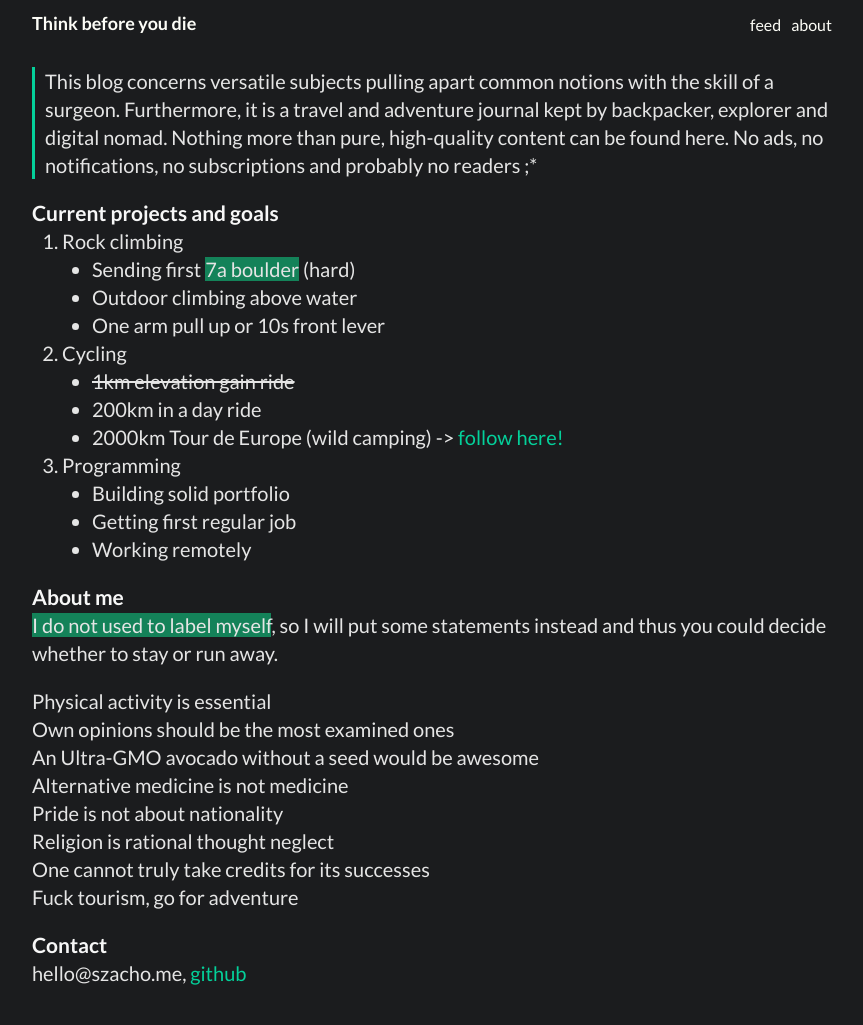
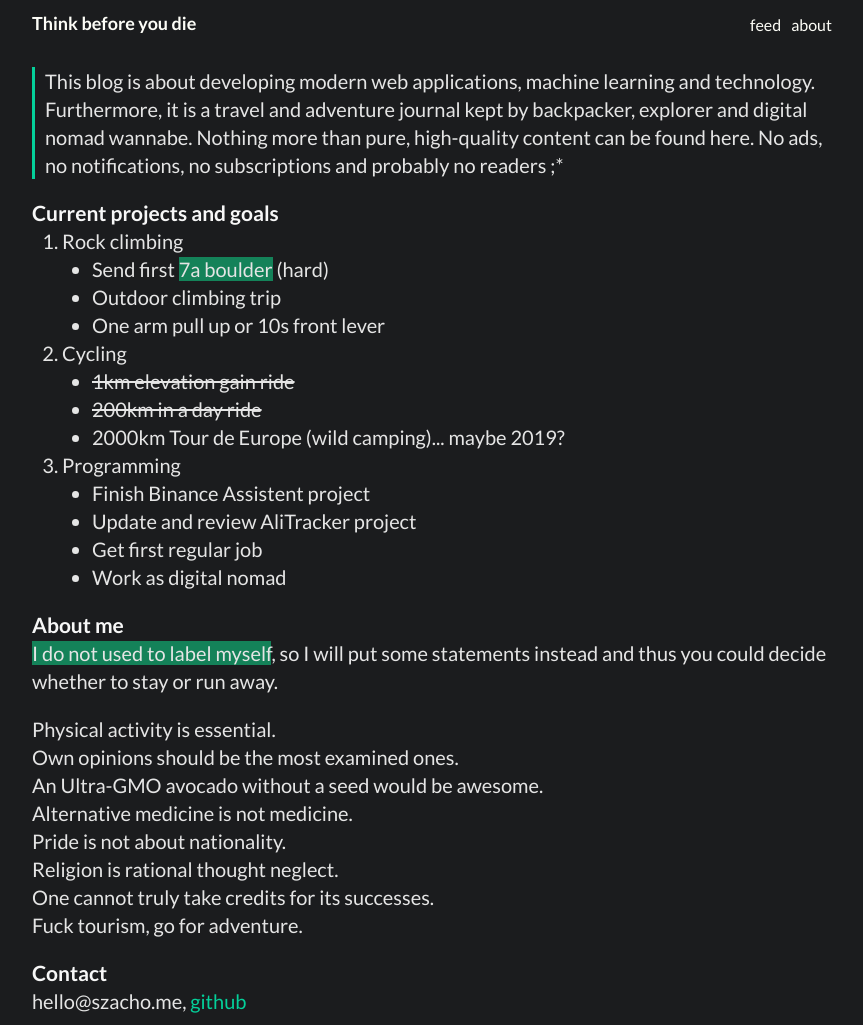
Before and after one commit to szacho/szacho.me, a Jekyll site: the page built from _pages/about.html, in a window 1280 px wide. Shown: the whole page, without its empty margins (208-1071 px from the left). Built offline with Jekyll 4.4.1, drawn with Linux system fonts in a browser that asks for light colours; before the commit the page ends 997 px from its top, so only the background shows below that.

```diff
--- a/_config.yml
+++ b/_config.yml
@@ -15,12 +15,18 @@
 # in the templates via {{ site.myvariable }}.
 title: Think before you die
 description: >
-  This blog concerns versatile subjects pulling apart common notions with the skill of a surgeon.
-  Furthermore, it is also a travel and adventure journal kept by backpacker, explorer and digital nomad.
+  This blog is about developing modern web applications, machine learning and technology.
+  Furthermore, it is a travel and adventure journal kept by backpacker, explorer and digital nomad wannabe.
 baseurl: ""
 url: https://szacho.me
 lang: en
 permalink: /:title/
+
+defaults:
+  - scope:
+      path: ""
+    values:
+      image: /assets/images/default.jpeg
 
 github:
   username: szacho
--- a/_pages/about.html
+++ b/_pages/about.html
@@ -7,8 +7,8 @@ permalink: /about/
 
   <div class="about--intro">
     <p>
-      This blog concerns versatile subjects pulling apart common notions with the skill of a surgeon.
-      Furthermore, it is a travel and adventure journal kept by backpacker, explorer and digital nomad.
+      This blog is about developing modern web applications, machine learning and technology.
+      Furthermore, it is a travel and adventure journal kept by backpacker, explorer and digital nomad wannabe.
       Nothing more than pure, high-quality content can be found here.
       No ads, no notifications, no subscriptions and probably no readers ;*
     </p>
@@ -20,8 +20,8 @@ permalink: /about/
       <li>
         Rock climbing
         <ul>
-          <li>Sending first <span class="l-highlight">7a boulder</span> (hard)</li>
-          <li>Outdoor climbing above water</li>
+          <li>Send first <span class="l-highlight">7a boulder</span> (hard)</li>
+          <li>Outdoor climbing trip</li>
           <li>One arm pull up or 10s front lever</li>
         </ul>
       </li>
@@ -29,16 +29,17 @@ permalink: /about/
         Cycling
         <ul>
           <li class="l-checked">1km elevation gain ride</li>
-          <li>200km in a day ride</li>
-          <li>2000km Tour de Europe (wild camping) -> <a href="https://szacho.me/tour">follow here!</a></li>
+          <li class="l-checked">200km in a day ride</li>
+          <li>2000km Tour de Europe (wild camping)... maybe 2019?</li>
         </ul>
       </li>
       <li>
         Programming
         <ul>
-          <li>Building solid portfolio</li>
-          <li>Getting first regular job</li>
-          <li>Working remotely</li>
+          <li>Finish Binance Assistent project</li>
+          <li>Update and review AliTracker project</li>
+          <li>Get first regular job</li>
+          <li>Work as digital nomad</li>
         </ul>
       </li>
     </ol>
@@ -50,14 +51,14 @@ permalink: /about/
       <span class="l-highlight">I do not used to label myself</span>, so I will put some statements instead and thus you could decide whether to stay or run away.
     </p>
     <ul class="about--statements">
-      <li>Physical activity is essential</li>
-      <li>Own opinions should be the most examined ones</li>
-      <li>An Ultra-GMO avocado without a seed would be awesome</li>
-      <li>Alternative medicine is not medicine</li>
-      <li>Pride is not about nationality</li>
-      <li>Religion is rational thought neglect</li>
-      <li>One cannot truly take credits for its successes</li>
-      <li>Fuck tourism, go for adventure</li>
+      <li>Physical activity is essential.</li>
+      <li>Own opinions should be the most examined ones.</li>
+      <li>An Ultra-GMO avocado without a seed would be awesome.</li>
+      <li>Alternative medicine is not medicine.</li>
+      <li>Pride is not about nationality.</li>
+      <li>Religion is rational thought neglect.</li>
+      <li>One cannot truly take credits for its successes.</li>
+      <li>Fuck tourism, go for adventure.</li>
     </ul>
   </div>
 
--- a/_sass/modules/_article.sass
+++ b/_sass/modules/_article.sass
@@ -53,8 +53,9 @@
     figure img
       width: 100%
       height: auto
-      box-shadow: 0px 3px 3px 1px rgba(0,0,0,0.5)
       border-radius: 1px
+    img
+      box-shadow: 0px 1px 1px 0.5px rgba(0,0,0,0.5)
     blockquote
       border-left: 3px solid $c-highlight-2
       font-style: italic
@@ -79,7 +80,6 @@
       font-size: .8em
       margin-top: .2em
       line-height: 1.3em
-      text-align: center
     hr
       display: block
       height: 1px
--- a/_sass/modules/_categories.sass
+++ b/_sass/modules/_categories.sass
@@ -25,7 +25,7 @@
     white-space: nowrap
   &--tag
     font-size: 0.5em
-    background: darken($c-tags, 25%)
+    background: darken($c-tags, 27%)
     transition: 0.25s all
     border-radius: 0.15em
     box-shadow: 1px 1px 1px 0px rgba(50, 50, 50, 0.75)
@@ -50,4 +50,4 @@
       font-weight: bold
       color: $c-base-font
       display: block
-      padding: 0.17em 0.35em
+      padding: 0.17em 0.37em
```
Also changed, not shown: _includes/head.html (+1 -6 lines), _includes/responsive-image.html (+6 -2 lines), _posts/2017-01-17-cracking-the-art-center.md (deleted, +0 -29 lines), _posts/2017-01-17-punk-manifesto.md (added, +123 -0 lines), _posts/2017-07-23-kramdown-cheatsheet-for-jekyll.md (deleted, +0 -79 lines), _posts/2018-08-31-amazing-photos-balkans.md (added, +30 -0 lines), 2 other files.
